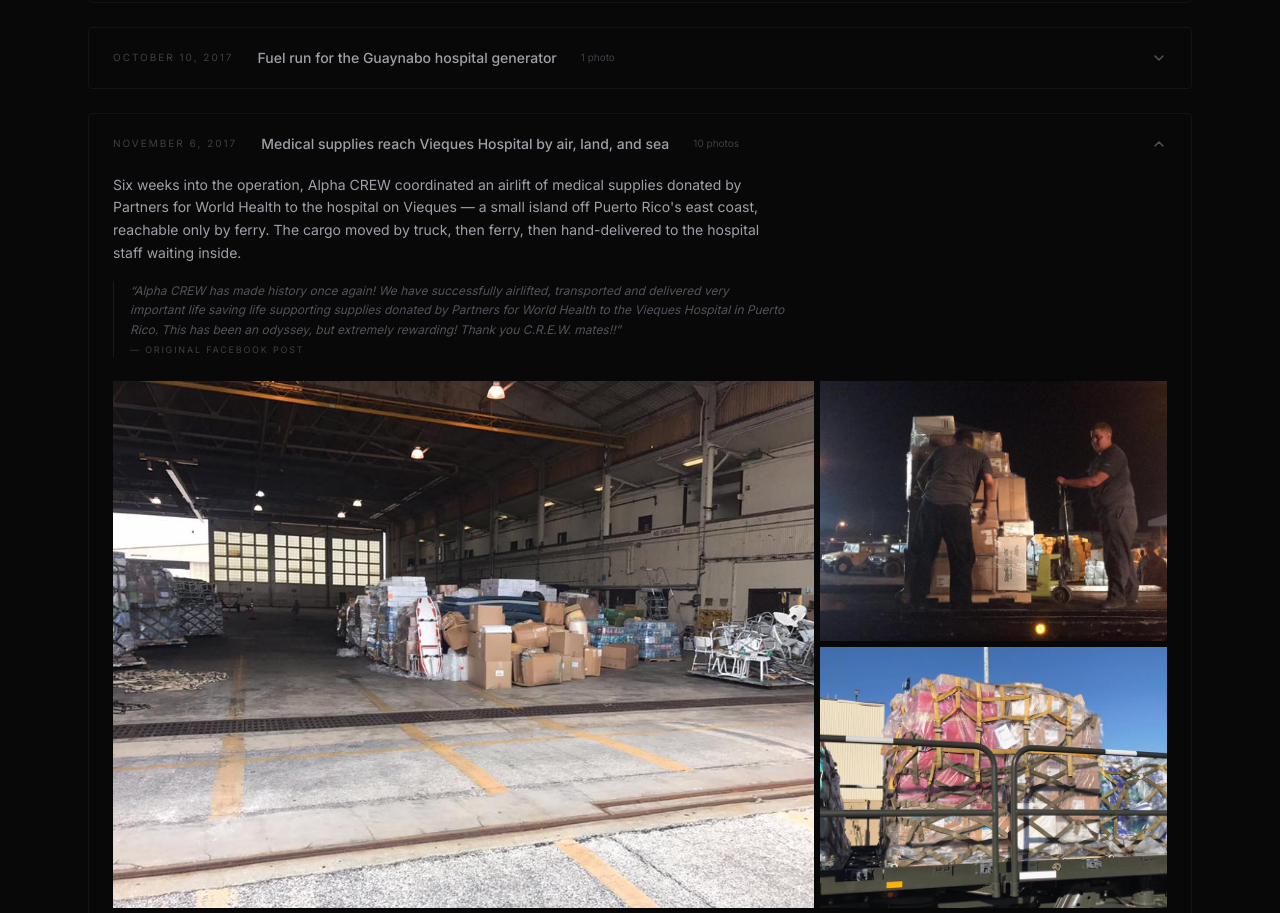
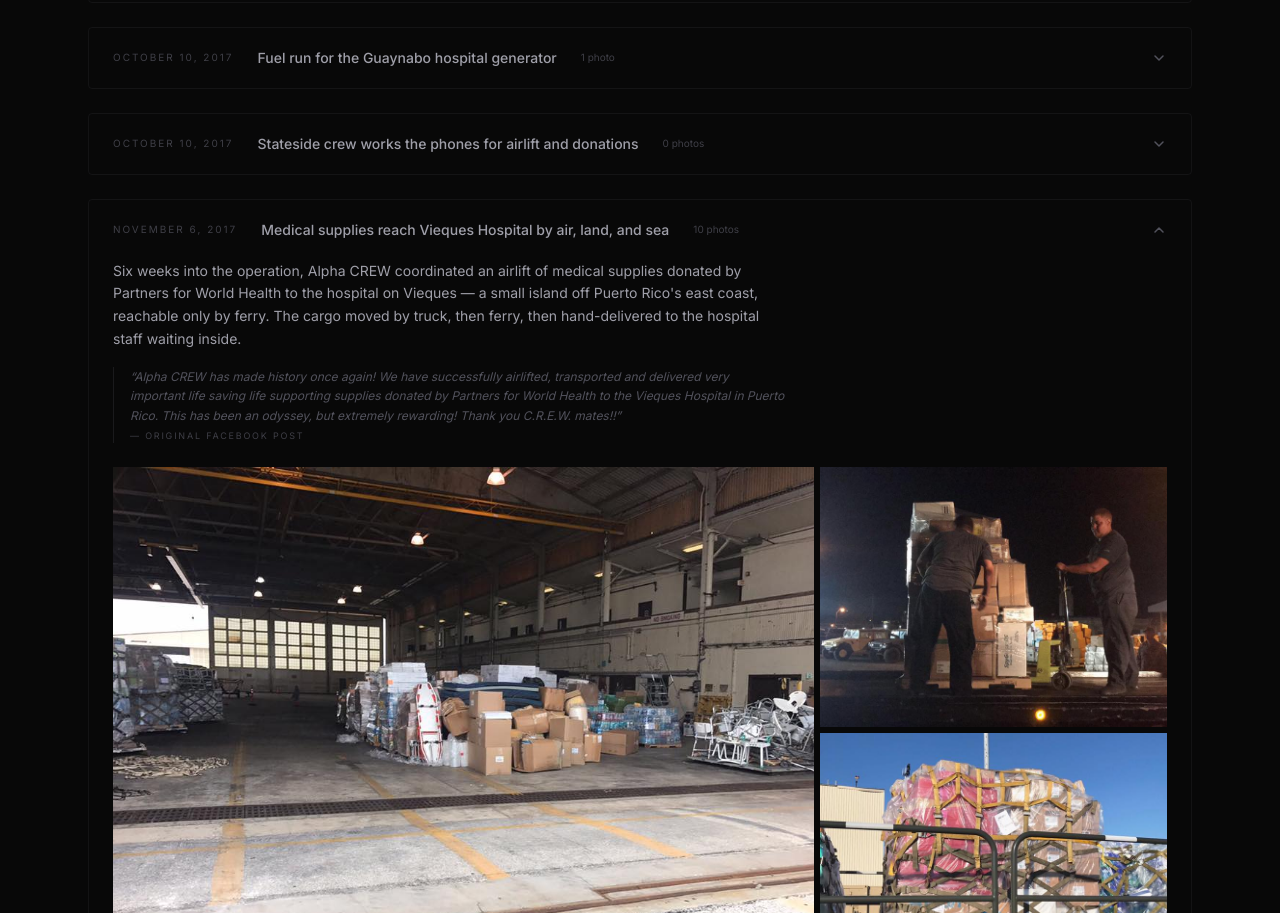
Before and after one commit to durenjoey/alphacrew, a Next.js app: page / in a window 1280 px wide. Shown: the part 6080-6993 px from the top of the page. Built offline with nearby package versions, Linux system fonts and the light colour scheme.

Commit message:
Add October 10 stateside logistics coordination entry
Text-only entry about securing airlift and prioritizing donations.

Co-Authored-By: Claude Opus 4.6 <noreply@anthropic.com>

```diff
--- a/src/data/gallery.ts
+++ b/src/data/gallery.ts
@@ -581,6 +581,15 @@ export const galleryEntries: GalleryEntry[] = [
     ],
   },
   {
+    date: "October 10, 2017",
+    title: "Stateside crew works the phones for airlift and donations",
+    narrative:
+      "While the ground team ran missions across Puerto Rico, the stateside crew was burning through phone lines — coordinating with government agencies to secure airlift capacity and working with companies and nonprofits to prioritize what supplies went next. Two fronts, one operation.",
+    caption:
+      "Our Stateside C.R.E.W. continues communications with government agencies to find and secure airlift for the donations inbound to Puerto Rico. Also, we continue talking with various companies and non-profit organizations to prioritize the donations that we are taking to Puerto Rico.",
+    photos: [],
+  },
+  {
     date: "November 6, 2017",
     title: "Medical supplies reach Vieques Hospital by air, land, and sea",
     narrative:
```
